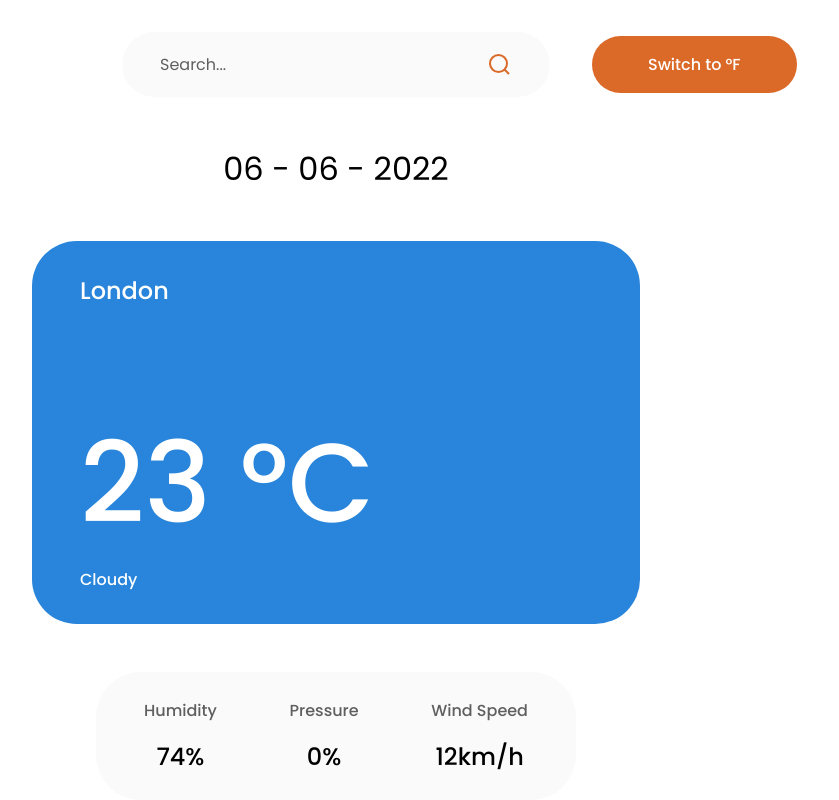
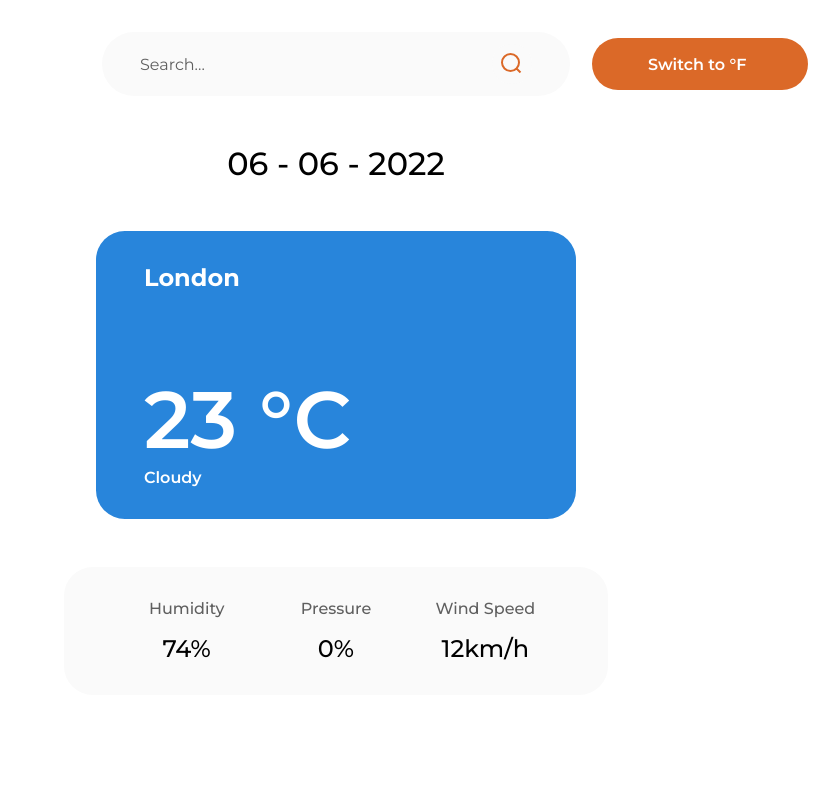
Before and after one commit to ADjoudi/weather, a plain HTML site: page index.html in a window 1280 px wide. Shown: the whole page, without its empty margins (304-1143 px from the left). Drawn offline with Linux system fonts and the light colour scheme; no server answers.

Commit message:
minor adjustments

```diff
--- a/style.css
+++ b/style.css
@@ -1,5 +1,4 @@
-@import url("https://fonts.googleapis.com/css2?family=Poppins:wght@400;500;600;700&display=swap");
-
+@import url("https://fonts.googleapis.com/css2?family=Montserrat:wght@400;500;600;700&display=swap");
 :root {
   --grey-bg: #fafafa;
   --grey: #5f5f5f;
@@ -11,7 +10,7 @@
 body * {
   padding: 0;
   margin: 0;
-  font-family: "Poppins", sans-serif;
+  font-family: "Montserrat", sans-serif;
 }
 
 body {
@@ -39,48 +38,77 @@ body header {
 header button {
   position: absolute;
   left: 70%;
+  width: 13.5rem;
+  text-align: start;
   background-color: var(--accent);
   color: var(--white);
   padding: 1.01rem 3.5rem;
   border: none;
   border-radius: 3rem;
-  font-weight: 500;
+  font-weight: 600;
   font-size: 1rem;
 }
 
+header button:hover {
+  cursor: pointer;
+  filter: brightness(1.2);
+}
+
 header .search {
-  width: 22rem;
   display: flex;
   align-items: center;
+  padding: 0.75rem 2.375rem;
   justify-content: space-between;
-  padding: 1.25rem 2.375rem;
   background-color: var(--grey-bg);
   border-radius: 3rem;
 }
 
-.search input,
-input::placeholder {
+.search:hover {
+  filter: brightness(0.97);
+}
+
+.search input {
+  width: 22rem;
   border: none;
-  color: var(--grey);
+  color: black;
   background-color: var(--grey-bg);
   font-size: 1rem;
+}
+
+input::placeholder {
+  color: var(--grey);
+}
+
+.search input:focus {
+  outline: none;
+}
+
+.search img {
+  background-color: var(--grey-bg);
+  padding: 0.5rem;
+  border-radius: 100%;
+}
+
+.search img:hover {
+  cursor: pointer;
+  filter: brightness(1.05);
 }
 
 .date {
 }
 
 .date h2 {
-  font-weight: 400;
+  font-weight: 500;
   font-size: 2rem;
   text-align: center;
 }
 
 .main {
   background-color: var(--blue);
-  width: 32rem;
-  height: 20rem;
+  width: 24rem;
+  height: 14rem;
   border: none;
-  border-radius: 2.8rem;
+  border-radius: 1.8rem;
   color: var(--white);
   display: flex;
   flex-direction: column;
@@ -91,24 +119,25 @@ input::placeholder {
 .main h3,
 h1,
 h4 {
-  font-weight: 500;
+  font-weight: 600;
 }
 
 .main h3 {
   font-size: 1.5rem;
+  font-weight: 700;
   margin-bottom: auto;
 }
 
 .main h1 {
-  font-size: 7rem;
+  font-size: 5rem;
 }
 
 .secondary {
-  width: 24rem;
+  width: 28rem;
   height: 8rem;
   padding: 0rem 3rem;
   border: none;
-  border-radius: 2.8rem;
+  border-radius: 1.8rem;
   background-color: var(--grey-bg);
   display: flex;
   align-items: center;
@@ -116,6 +145,7 @@ h4 {
 }
 
 .block {
+  width: 12rem;
   display: flex;
   flex-direction: column;
   gap: 1rem;
```
